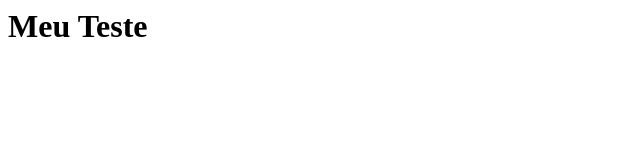
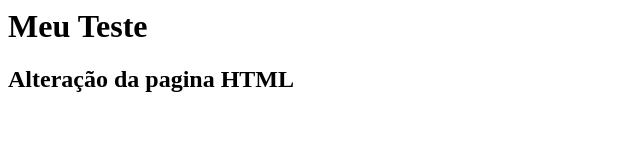
Before and after one commit to MarceloVieira77/gama-no-github, a plain HTML site: page index.html in a window 1280 px wide. Shown: the whole page, without its empty margins (0-640 px from the left). Drawn offline with Linux system fonts and the light colour scheme.

Commit message:
index.html atualizado

```diff
--- a/index.html
+++ b/index.html
@@ -1,5 +1,6 @@
 <html>
 	<body>
 	   <h1>Meu Teste</h1>
+	   <h2>Alteração da pagina HTML</h2>
 	</body>
 </html>
```
